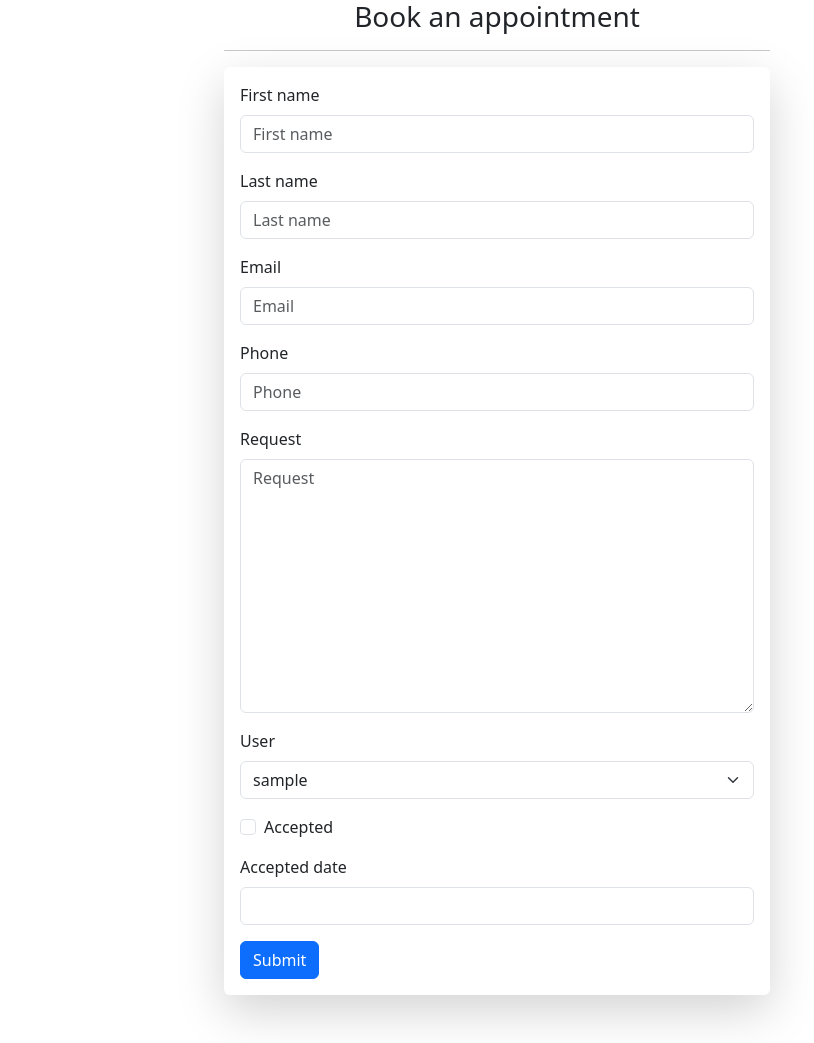
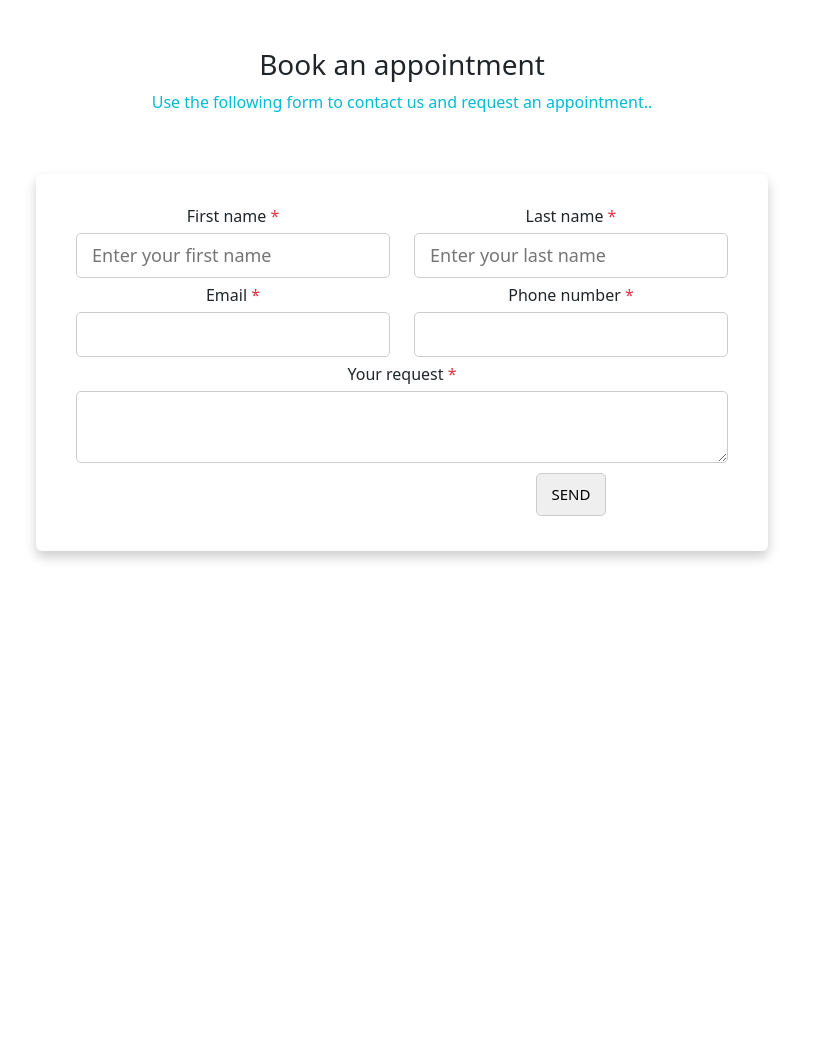
Before and after one commit to Juliet-Ol/appointment, a Django app: page /appointment in a window 1280 px wide. Shown: the whole page, without its empty margins (238-1052 px from the left). After the commit the page ends 561 px from the top, so only its background shows below. Run offline with Django 4.2, Linux system fonts and the light colour scheme; the visitor is signed in with stand-in values (Sample User, id 1); data comes from the database, SQL or seed files in the repository; some libraries are stand-ins or nearby versions.

Commit message:
create book appointment form

```diff
--- a/docappointment/templates/book/appointment_form.html
+++ b/docappointment/templates/book/appointment_form.html
@@ -1,53 +1,232 @@
-{% extends "registration/base.html"%}
-{% load bootstrap5 %}
+<!DOCTYPE html>
+<html lang="en">
 
-{% block content %}
+<head>
+  <meta charset="utf-8">
+  <meta name="viewport" content="width=device-width, initial-scale=1, shrink-to-fit=no">
+  <meta http-equiv="x-ua-compatible" content="ie=edge">
+  <title>Family Doctor: Get Appointment</title>
+  <!-- Bootstrap core CSS -->
+  <link href="css/bootstrap.min.css" rel="stylesheet">
+  <link rel="stylesheet" href="https://cdnjs.cloudflare.com/ajax/libs/font-awesome/5.15.3/css/all.min.css" />
+  <link rel="stylesheet" href="css/styles.css" />
 
-<div class="container">
-    <div class="row">
+</head>
 
-      <div class="col-md-4">
+<style>
+    .card {
+    padding: 30px 40px;
+    margin-top: 60px;
+    margin-bottom: 60px;
+        border: none !important;
+        box-shadow: 0 6px 12px 0 rgba(0, 0, 0, 0.2)
+    }
 
-      </div>
+    .blue-text {
+        color: #00BCD4
+    }
+
+    .form-control-label {
+        margin-bottom: 0
+    }
+
+    input,
+    textarea,
+    button {
+        padding: 8px 15px;
+        border-radius: 5px !important;
+        margin: 5px 0px;
+        box-sizing: border-box;
+        border: 1px solid #ccc;
+        font-size: 18px !important;
+        font-weight: 300
+    }
+
+    input:focus,
+    textarea:focus {
+        -moz-box-shadow: none !important;
+        -webkit-box-shadow: none !important;
+        box-shadow: none !important;
+        border: 1px solid #00BCD4;
+        outline-width: 0;
+        font-weight: 400
+    }
+
+    .btn-block {
+        text-transform: uppercase;
+        font-size: 15px !important;
+        font-weight: 400;
+        height: 43px;
+        cursor: pointer
+    }
+
+    .btn-block:hover {
+        color: #fff !important
+    }
+
+    button:focus {
+        -moz-box-shadow: none !important;
+        -webkit-box-shadow: none !important;
+        box-shadow: none !important;
+        outline-width: 0
+    }
+
+</style>
+
+<body>
+
+    <!-- <div class="card notification-card notification-invitation">
+        <div class="card-body">
+                <div class="card-title">Jane invited you to join </div>
+        </div>
+      </div> -->
+
+    <div class="container-fluid px-1 py-5 mx-auto">
+        <div class="row d-flex justify-content-center">
+            <div class="col-xl-7 col-lg-8 col-md-9 col-11 text-center">
+                <h3>
+                    Book an appointment
+                </h3>
+                <p class="blue-text">Use the following form to contact us and request an appointment..</p>
+                <div class="card">
+
+                    <form class="form-card">
+                        <div class="row justify-content-between text-left">
+                            <div class="form-group col-sm-6 flex-column d-flex">
+                            <label class="form-control-label px-3">First name<span class="text-danger"> *</span>
+                            </label>
+                            <input required type="text" id="fname" name="fname" placeholder="Enter your first name" onblur="validate(1)">
+                        </div>
+
+                        <div class="form-group col-sm-6 flex-column d-flex">
+                            <label class="form-control-label px-3">Last name<span class="text-danger"> *</span></label>
+                            <input required type="text" id="lname" name="lname" placeholder="Enter your last name" onblur="validate(2)">
+                        </div>
+
+                        </div>
+
+                        <div class="row justify-content-between text-left">
+
+                            <div class="form-group col-sm-6 flex-column d-flex">
+                                <label class="form-control-label px-3">Email<span class="text-danger"> *</span>
+                                </label>
+                                <input type="text" id="email" name="email" placeholder="" onblur="validate(3)">
+                            </div>
+
+                            <div class="form-group col-sm-6 flex-column d-flex">
+                             <label class="form-control-label px-3">Phone number<span class="text-danger"> *</span></label>
+                              <input type="text" id="mob" name="mob" placeholder="" onblur="validate(4)">
+                            </div>
+
+                        </div>
+
+                        <div class="row justify-content-between text-left">
+                            <div class="form-group col-12 flex-column d-flex">
+                                <label class="form-control-label px-3">Your request<span class="text-danger"> *</span></label>
+                                <textarea type="text" id="ans" name="ans" placeholder="" onblur="validate(6)"></textarea>
+                            </div>
+                        </div>
+                        <div class="row justify-content-end">
+                            <div class="form-group col-sm-6"> <button type="submit" class="btn-block btn-primary">Send</button> </div>
+                        </div>
+                    </form>
+                </div>
+            </div>
+        </div>
+    </div>
 
 
-      <div class="col-md-6">
-        {% if form.errors %}
-          <p> Information Might be Incorrect </p>
-        {% endif %}
-        <div class="panel panel-default">
+  <!--  JQuery  -->
+  <script type="text/javascript" src="js/jquery-3.4.1.min.js"></script>
+  <!--  Bootstrap tooltips  -->
+  <script type="text/javascript" src="js/popper.min.js"></script>
+  <!--  Bootstrap core JavaScript  -->
+  <script type="text/javascript" src="js/bootstrap.min.js"></script>
 
-          <div class="panel-heading">
-            <h3 class="text-center">Book an appointment</h3>
+<script>
+function validate(val) {
+v1 = document.getElementById("fname");
+v2 = document.getElementById("lname");
+v3 = document.getElementById("email");
+v4 = document.getElementById("mob");
+v5 = document.getElementById("job");
+v6 = document.getElementById("ans");
 
-            <hr>
-            {% if messages%}
-              {%for message in messages %}
-              <p>{{message}}</p>
-              {% endfor%}
-            {% endif %}
-          </div>
+flag1 = true;
+flag2 = true;
+flag3 = true;
+flag4 = true;
+flag5 = true;
+flag6 = true;
 
+if(val>=1 || val==0) {
+if(v1.value == "") {
+v1.style.borderColor = "red";
+flag1 = false;
+}
+else {
+v1.style.borderColor = "green";
+flag1 = true;
+}
+}
 
-          <div class="panel-body">
-            <div class="shadow-lg p-3 mb-5 bg-white rounded" >
+if(val>=2 || val==0) {
+if(v2.value == "") {
+v2.style.borderColor = "red";
+flag2 = false;
+}
+else {
+v2.style.borderColor = "green";
+flag2 = true;
+}
+}
+if(val>=3 || val==0) {
+if(v3.value == "") {
+v3.style.borderColor = "red";
+flag3 = false;
+}
+else {
+v3.style.borderColor = "green";
+flag3 = true;
+}
+}
+if(val>=4 || val==0) {
+if(v4.value == "") {
+v4.style.borderColor = "red";
+flag4 = false;
+}
+else {
+v4.style.borderColor = "green";
+flag4 = true;
+}
+}
+if(val>=5 || val==0) {
+if(v5.value == "") {
+v5.style.borderColor = "red";
+flag5 = false;
+}
+else {
+v5.style.borderColor = "green";
+flag5 = true;
+}
+}
+if(val>=6 || val==0) {
+if(v6.value == "") {
+v6.style.borderColor = "red";
+flag6 = false;
+}
+else {
+v6.style.borderColor = "green";
+flag6 = true;
+}
+}
 
-          <form action="" method="post" class="form">
-              {% csrf_token %}
-              {% bootstrap_form form %}
-              {% buttons %}
-                  <button type="submit" class="btn btn-primary">Submit</button>
-              {% endbuttons %}
+flag = flag1 && flag2 && flag3 && flag4 && flag5 && flag6;
 
-              <!-- <a class="link active" aria-current="page" href="#"> Create Account </a> -->
+return flag;
+}
+</script>
 
+</body>
 
-              <input type="hidden" name="next" value="{{next}}">
-          </form>
-        </div>
-      </div>
-    </div>
-    </div>
-  </div>
-</div>
-{% endblock %}
+</html>
--- a/docappointment/urls.py
+++ b/docappointment/urls.py
@@ -5,7 +5,7 @@
 from django.urls import path
 
 urlpatterns = [
-    path('index', views.index, name='index'),
+    path('', views.index, name='index'),
     path('accounts/register/', views.register, name='register'),
     path('profile', views.profile, name='profile'),
     path('edit-profile', views.editProfile, name='edit-profile'),
```
